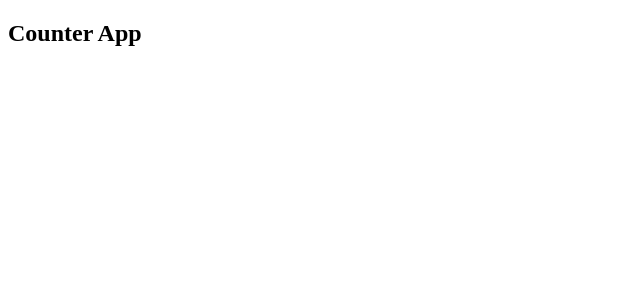
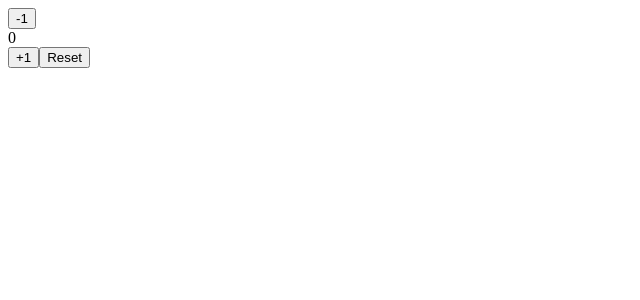
Before and after one commit to jsalazarv/counter-app-vite, a React (Vite) app: page / in a window 1280 px wide. Shown: the top 300 px of the page, without its empty margins (0-640 px from the left). Built offline with nearby package versions, Linux system fonts and the light colour scheme.

Commit message:
Added counter functionality

```diff
--- a/src/CounterApp.jsx
+++ b/src/CounterApp.jsx
@@ -1,7 +1,36 @@
+import { useState } from "react";
+import propTypes from 'prop-types';
+
+
 export const CounterApp = ({ value }) => {
+    const [ counter, setCounter ] = useState( value );
+
+    const handleAdd = () => {
+        setCounter( counter + 1 );
+    };
+
+    const handleSubtract = () => {
+        setCounter( counter - 1 );
+    };
+
+    const handleReset = () => {
+       setCounter( value );
+    };
+
     return (
         <>
-            <h2>Counter App</h2>
+            <button onClick={ handleSubtract }>-1</button>
+            <div>{ counter }</div>
+            <button onClick={ handleAdd }>+1</button>
+            <button onClick={ handleReset }>Reset</button>
         </>
     );
 };
+
+CounterApp.propTypes = {
+    value: propTypes.number.isRequired
+}
+
+CounterApp.defaultProps = {
+    value: null
+}
--- a/src/main.jsx
+++ b/src/main.jsx
@@ -7,7 +7,7 @@
 ReactDOM.createRoot(document.getElementById('root')).render(
   <React.StrictMode>
     <>
-        <CounterApp value={ 1 } />
+        <CounterApp value={ 0 } />
     </>
   </React.StrictMode>
 )
```
